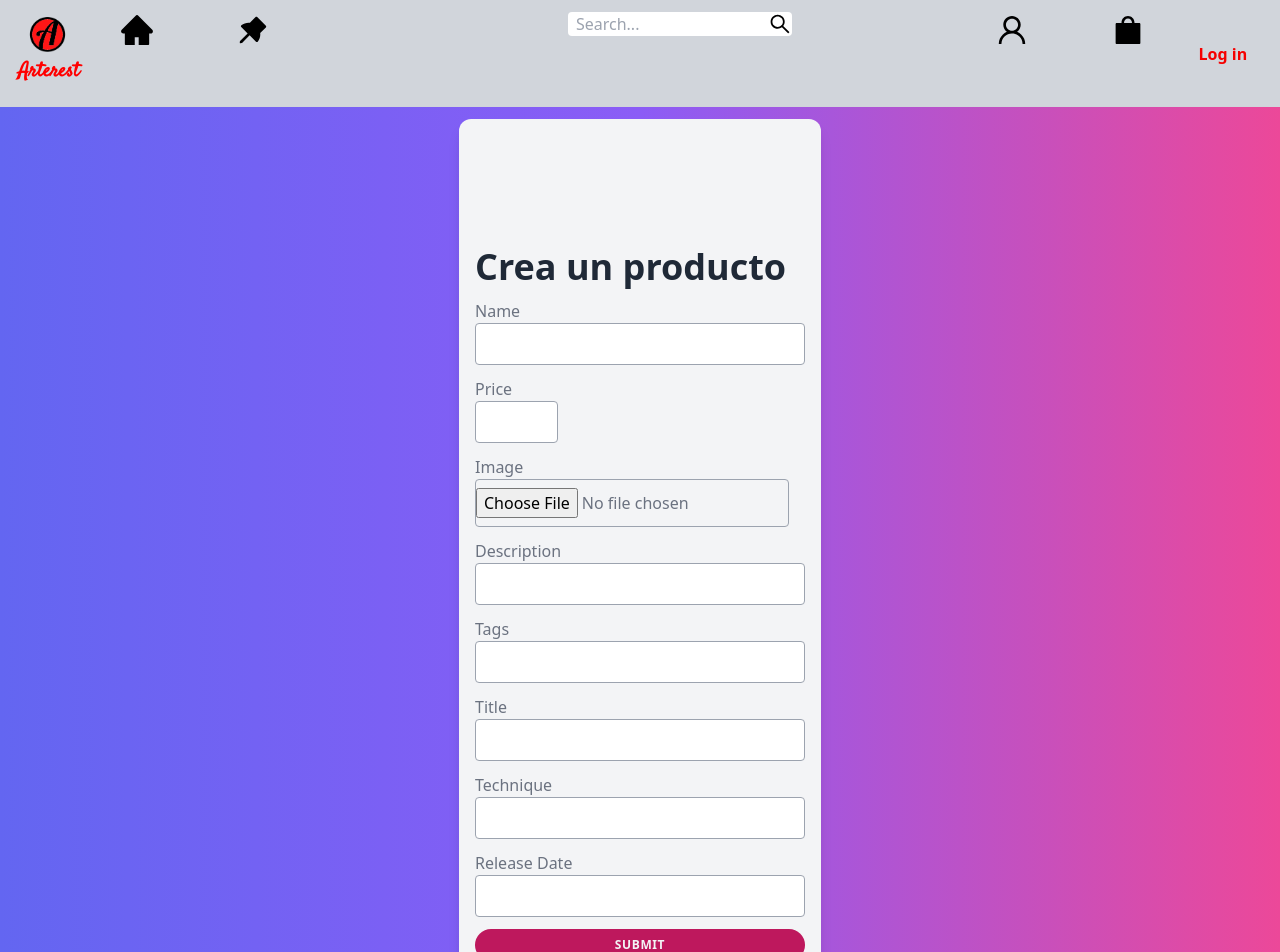
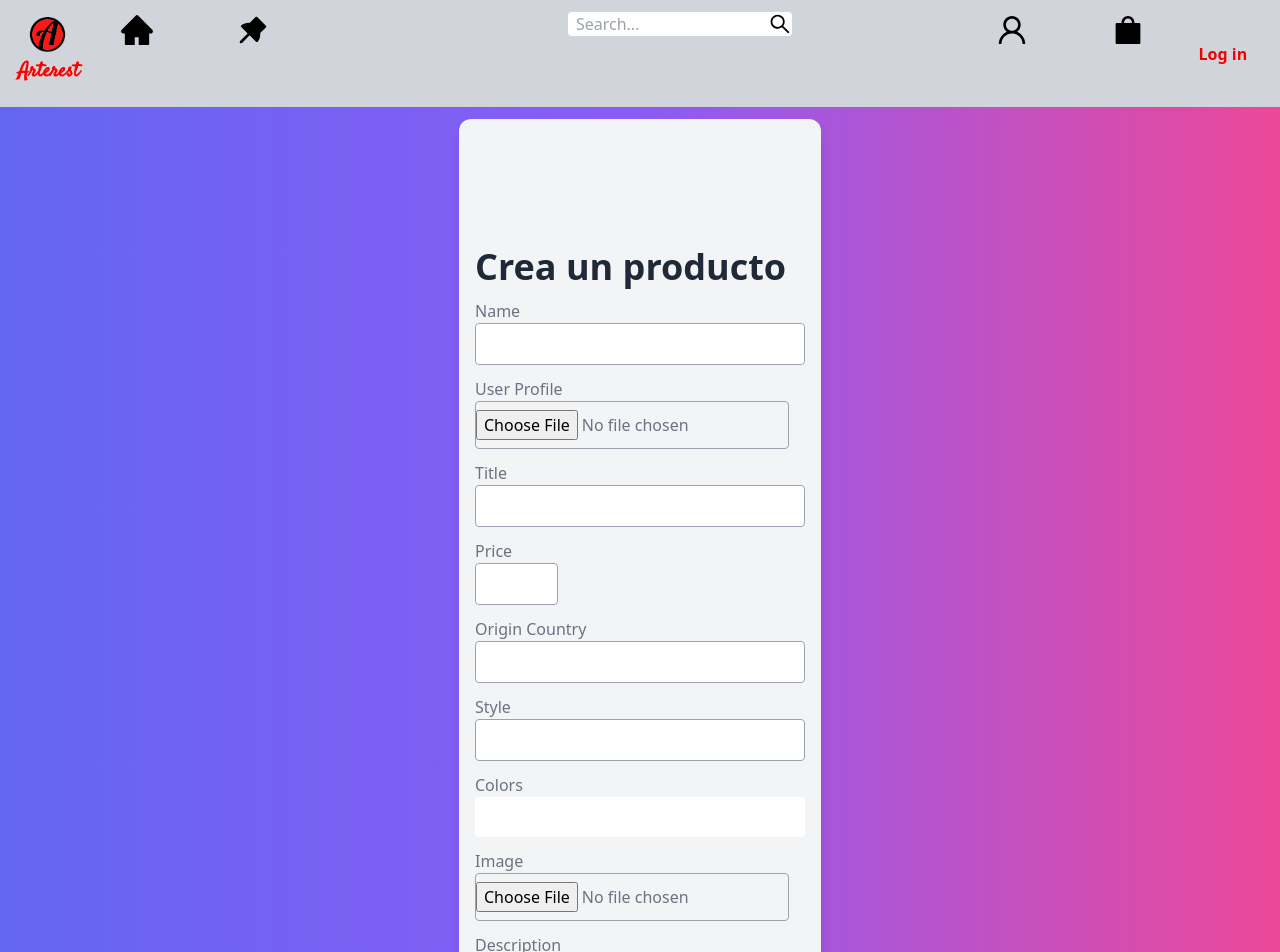
Before and after one commit to AleHP333/Arterest-frontend, a React (Create React App) app: page /creation in a window 1280 px wide. Shown: the top 952 px of the page. Built offline with nearby package versions, Linux system fonts and the light colour scheme.

Commit message:
se agrega inputs completos a crear producto

```diff
--- a/src/components/CreateProduct/CreateProduct.jsx
+++ b/src/components/CreateProduct/CreateProduct.jsx
@@ -10,10 +10,14 @@ const CreateProduct = () => {
   const formik = useFormik({
     initialValues: {
       userName: "",
+      userImage: "",
       title: "",
       description: "",
       img: "",
+      origin: "",
       technique: "",
+      style: "",
+      colors: "",
       releaseDate: "",
       price: "",
       tags: "",
@@ -22,6 +26,18 @@ const CreateProduct = () => {
       userName: Yup.string()
         .max(15, "Must be 15 characters or less")
         .required("Required"),
+      userImage: Yup.mixed()
+        .required("required!")
+        .test(
+          "FILE_SIZE",
+          "Too big",
+          (value) => value && value.size < 1000024 * 10024
+        )
+        .test(
+          "FILE_TYPE",
+          "Select png or jpeg only",
+          (value) => value && ["image/png", "image/jpeg"].includes(value.type)
+        ),
       title: Yup.string()
         .max(15, "Must be 15 characters or less")
         .required("Required"),
@@ -39,11 +55,20 @@ const CreateProduct = () => {
           "Select png or jpeg only",
           (value) => value && ["image/png", "image/jpeg"].includes(value.type)
         ),
+      origin: Yup.string()
+        .max(15, "Must be 15 characters or less")
+        .required("Required"),
       technique: Yup.string()
         .max(15, "Must be 15 characters or less")
         .required("Required"),
-      releaseDate: Yup.string()
+      style: Yup.string()
         .max(15, "Must be 15 characters or less")
+        .required("Required"),
+      colors: Yup.string()
+        .max(15, "Must be 15 characters or less")
+        .required("Required"),
+      releaseDate: Yup.number()
+        .max(2022, "Escoge un año real pendejo")
         .required("Required"),
       price: Yup.number().min(1, "Must be more than 1").required("Required"),
       tags: Yup.string()
@@ -51,7 +76,7 @@ const CreateProduct = () => {
         .required("Required"),
     }),
     onSubmit: async (values) => {
-      const { img } = formik.values;
+      const { img, userImage } = formik.values;
 
       const formData = new FormData();
 
@@ -59,16 +84,30 @@ const CreateProduct = () => {
         formData.append("file", img);
 
         formData.append("upload_preset", "images");
-        const response = await axios
+        axios
           .post("https://api.cloudinary.com/v1_1/onlypan/upload", formData)
           .then((resAxios) => {
             values.img = resAxios.data.secure_url;
-            productPost(values);
-            console.log(values, "values luego del post");
-          });
-        // console.log(formData, "formData");
-        // console.log(response.data, "response.data");
-        // console.log(response.data.secure_url);
+            // productPost(values);
+          })
+        .catch(error=>console.log(error))
+      } catch (error) {
+        console.log(error);
+      }
+      // postCLoud del userProfile---------------------------------------------------------
+      try {
+        const formUserImage = new FormData();
+        formUserImage.append("file", userImage);
+
+        formUserImage.append("upload_preset", "images");
+        axios
+          .post("https://api.cloudinary.com/v1_1/onlypan/upload", formUserImage)
+          .then((resAxios) => {
+            values.userImage = resAxios.data.secure_url;
+          productPost(values)
+            console.log(values, "values luego del userImage post");
+          })
+          .catch(error => console.log(error))
       } catch (error) {
         console.log(error);
       }
@@ -98,6 +137,44 @@ const CreateProduct = () => {
             )}
           </div>
 
+          <div className="flex space-x-4 text-gray-500">
+            <div>
+              <label htmlFor="userImage">User Profile</label>
+              <input
+                className="border border-gray-400 block py-2 w-full rounded focus:border-teal-500"
+                id="userImage"
+                name="userImage"
+                type="file"
+                onChange={(e) => {
+
+                  formik.setFieldValue("userImage", e.target.files[0]);
+                }}
+                // value={formik.values.image}
+              />
+              {formik.errors.userImage && (
+                <p className="text-sm text-red-500">{formik.errors.userImage}</p>
+              )}
+            </div>
+            <div>
+              {formik.values.userImage && <PreviewImage file={formik.values.userImage} />}
+            </div>
+          </div>
+
+          <div className="text-gray-500">
+            <label htmlFor="title">Title</label>
+            <input
+              className="border border-gray-400 block py-2 w-full rounded focus:border-teal-500"
+              id="title"
+              name="title"
+              type="text"
+              onChange={formik.handleChange}
+              value={formik.values.title}
+            />
+            {formik.errors.title && (
+              <p className="text-sm text-red-500">{formik.errors.title}</p>
+            )}
+          </div>
+
           <div className="w-1/4 text-gray-500">
             <label htmlFor="price">Price</label>
             <input
@@ -112,6 +189,52 @@ const CreateProduct = () => {
               <p className="text-sm text-red-500">{formik.errors.price}</p>
             )}
           </div>
+
+          <div className="text-gray-500">
+            <label htmlFor="origin">Origin Country</label>
+            <input
+              className="border border-gray-400 block py-2 w-full rounded focus:border-teal-500"
+              id="origin"
+              name="origin"
+              type="text"
+              onChange={formik.handleChange}
+              value={formik.values.origin}
+            />
+            {formik.errors.origin && (
+              <p className="text-sm text-red-500">{formik.errors.origin}</p>
+            )}
+          </div>
+
+          <div className="text-gray-500">
+            <label htmlFor="style">Style</label>
+            <input
+              className="border border-gray-400 block py-2 w-full rounded focus:border-teal-500"
+              id="style"
+              name="style"
+              type="text"
+              onChange={formik.handleChange}
+              value={formik.values.style}
+            />
+            {formik.errors.style && (
+              <p className="text-sm text-red-500">{formik.errors.style}</p>
+            )}
+          </div>
+
+          <div className="text-gray-500">
+            <label htmlFor="colors">Colors</label>
+            <input
+              className="colors border-gray-400 block py-2 w-full rounded focus:border-teal-500"
+              id="colors"
+              name="colors"
+              type="text"
+              onChange={formik.handleChange}
+              value={formik.values.colors}
+            />
+            {formik.errors.colors && (
+              <p className="text-sm text-red-500">{formik.errors.colors}</p>
+            )}
+          </div>
+
           <div className="flex space-x-4 text-gray-500">
             <div>
               <label htmlFor="img">Image</label>
@@ -166,20 +289,7 @@ const CreateProduct = () => {
               <p className="text-sm text-red-500">{formik.errors.tags}</p>
             )}
           </div>
-          <div className="text-gray-500">
-            <label htmlFor="title">Title</label>
-            <input
-              className="border border-gray-400 block py-2 w-full rounded focus:border-teal-500"
-              id="title"
-              name="title"
-              type="text"
-              onChange={formik.handleChange}
-              value={formik.values.title}
-            />
-            {formik.errors.title && (
-              <p className="text-sm text-red-500">{formik.errors.title}</p>
-            )}
-          </div>
+
           <div className="text-gray-500">
             <label htmlFor="technique">Technique</label>
             <input
--- a/src/redux/actions/adminActions.js
+++ b/src/redux/actions/adminActions.js
@@ -2,6 +2,7 @@ import axios from "axios";
 
 export function productPost(formData) {
   console.log(formData, "form en el action");
+  try {
     async function a(dispatch) {
       console.log(formData, "form en el action despues del return");
       const post = await axios
@@ -10,7 +11,7 @@ export function productPost(formData) {
         .catch();
       return dispatch({ type: "POST_ACTIVITY", payload: post });
     }
-  try {
+
     return a();
   } catch (error) {
     console.log(error);
```
Lines whose indentation alone changed are shown as unchanged.
